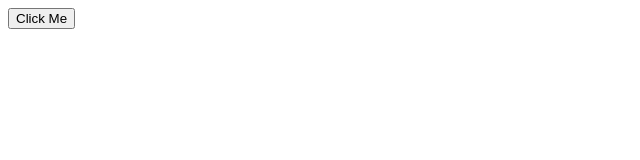
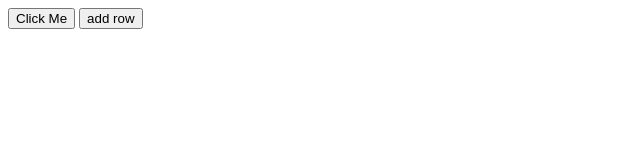
Before and after one commit to services-reworks/nextalert, a plain HTML site: page index.html in a window 1280 px wide. Shown: the whole page, without its empty margins (0-640 px from the left). Drawn offline with Linux system fonts and the light colour scheme.

Commit message:
Update index.html

```diff
--- a/index.html
+++ b/index.html
@@ -8,6 +8,7 @@
 <body>
     <div id="app"></div>
     <button id="btn">Click Me</button>
+    <button id="btn2">add row</button>
 
     <script src="main.js"></script>
 </body>
```
